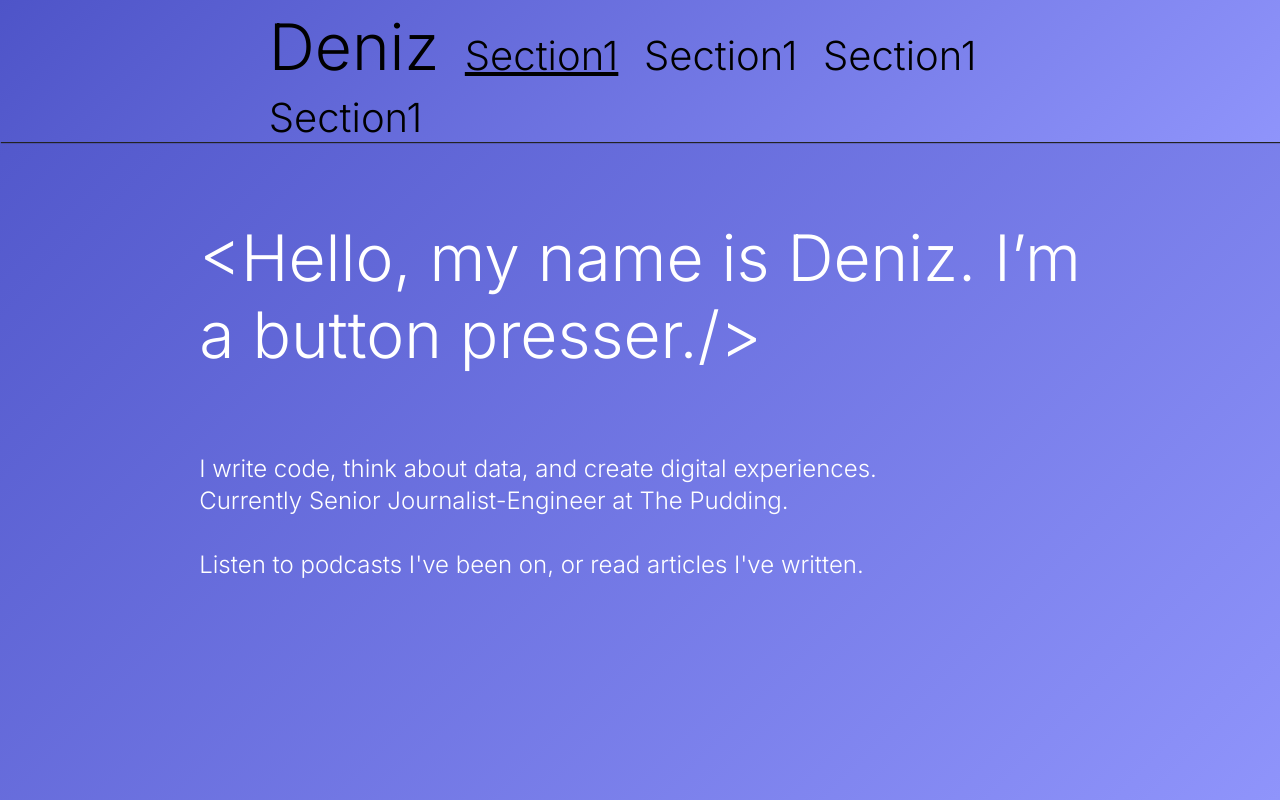
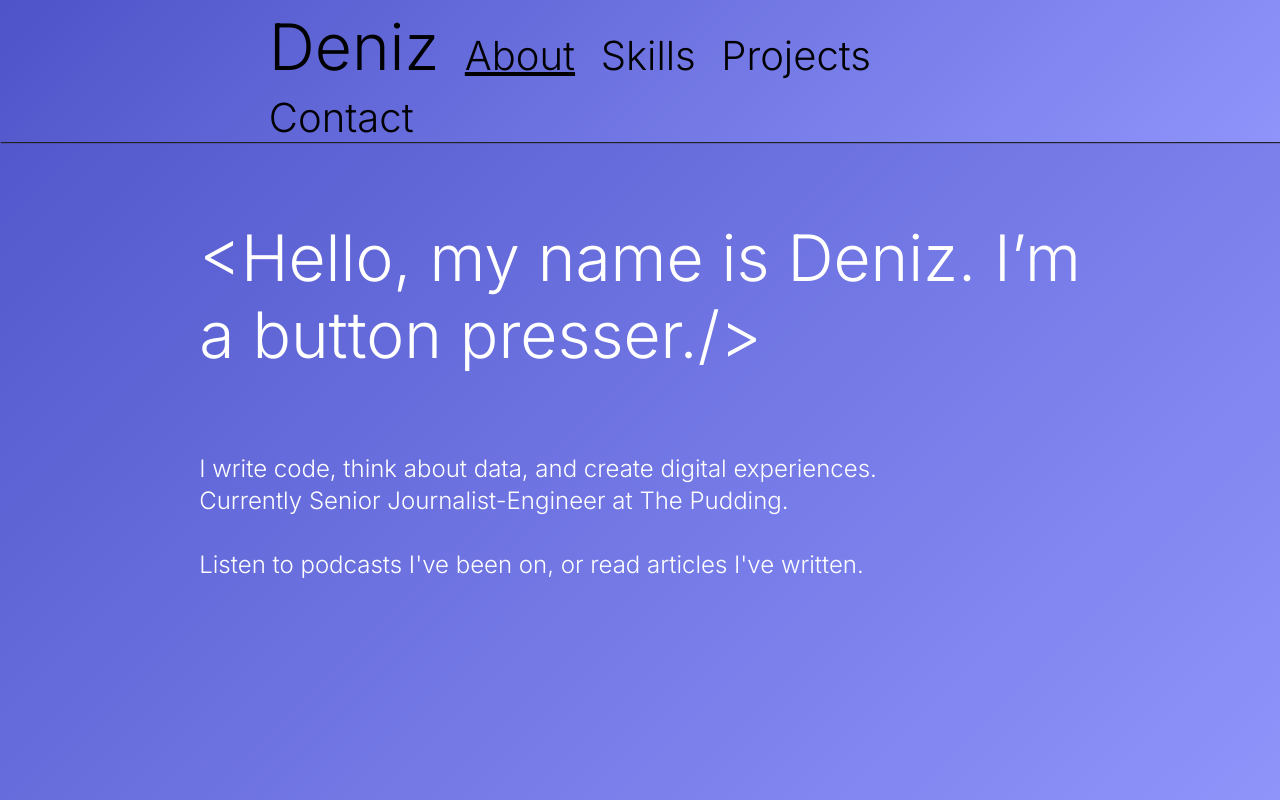
Before and after one commit to dnzggg/Personal-website, a React (Create React App) app: page / in a window 1280 px wide. Shown: the top 800 px of the page. Built offline with nearby package versions, Linux system fonts and the light colour scheme.

Commit message:
Navbar sections change

```diff
--- a/src/App.scss
+++ b/src/App.scss
@@ -171,11 +171,10 @@ li {
 }
 
 
-.navbar {
+.nav {
   display: flex;
   align-items: center;
   justify-content: space-between;
-  padding: 0 20% 0 20%;
   position: absolute;
   z-index: 1;
 }
@@ -188,7 +187,6 @@ li {
   left: 0;
   box-shadow: 1px 1px 1px #222;
   width: 100vw;
-  animation: moveDown 0.5s ease-in-out;
 
   .logo {
     font-family: $inter;
--- a/src/Components/NavBar.js
+++ b/src/Components/NavBar.js
@@ -6,7 +6,7 @@ const NavBar = () => {
 
     const [scrollTop, setScrollTop] = useState(window.scrollY);
     const [hide, setHide] = useState("show");
-    // const [section, setSection] = useState("logo")
+    const [section, setSection] = useState("about")
 
     useEffect(() => {
         // subscribe event
@@ -23,6 +23,11 @@ const NavBar = () => {
         } else if (scrollTop > window.scrollY) {
             setHide("show")
         }
+        if (window.scrollY < window.innerHeight - 400) {
+            setSection("about")
+        } else if (window.scrollY > window.innerHeight) {
+            setSection("skills")
+        }
         setScrollTop(window.scrollY);
     };
 
@@ -30,10 +35,10 @@ const NavBar = () => {
         <nav className={"nav navbar-sticky navbar-" + hide}>
             <div className="content" style={{height: height}}>
                 <button className="logo" onClick={() => console.log("link to page")}>Deniz</button>
-                <button className="section" style={{textDecorationLine: 'underline'}} onClick={() => console.log("link to section")}>Section1</button>
-                <button className="section" onClick={() => console.log("link to section")}>Section1</button>
-                <button className="section" onClick={() => console.log("link to section")}>Section1</button>
-                <button className="section" onClick={() => console.log("link to section")}>Section1</button>
+                <button className="section" style={section === "about"?{textDecorationLine: 'underline'}: {}} onClick={() => console.log("link to section")}>About</button>
+                <button className="section" style={section === "skills"?{textDecorationLine: 'underline'}: {}} onClick={() => console.log("link to section")}>Skills</button>
+                <button className="section" style={section === "projects"?{textDecorationLine: 'underline'}: {}} onClick={() => console.log("link to section")}>Projects</button>
+                <button className="section" style={section === "contact"?{textDecorationLine: 'underline'}: {}} onClick={() => console.log("link to section")}>Contact</button>
             </div>
         </nav>
     )
```
